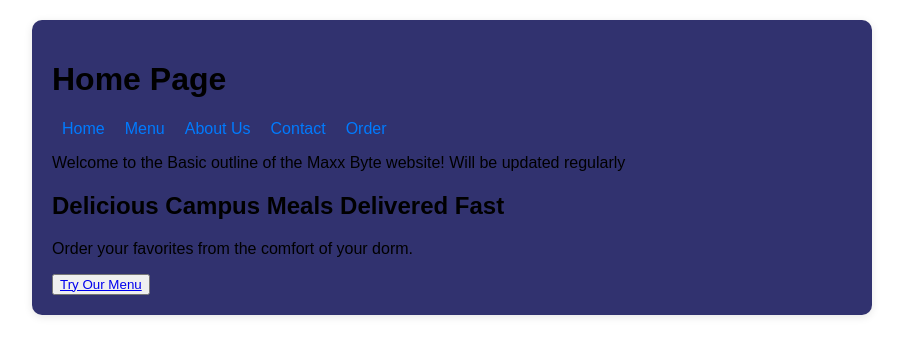
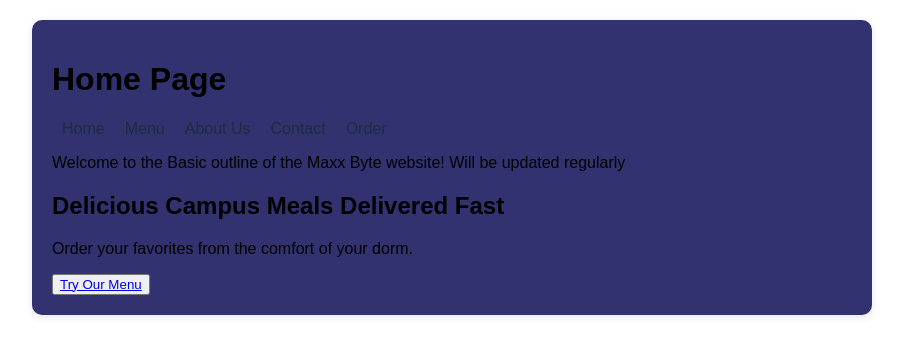
Before and after one commit to BenIsJamming/MaxxSyte, a React (Create React App) app: page / in a window 1280 px wide. Shown: the top 356 px of the page, without its empty margins (188-1091 px from the left). Built offline with nearby package versions, Linux system fonts and the light colour scheme.

Commit message:
Initial commit

```diff
--- a/src/style.css
+++ b/src/style.css
@@ -15,5 +15,5 @@
 nav a {
   margin: 0 10px;
   text-decoration: none;
-  color: #007bff;
+  color: #1d2d3d;
 }
```
